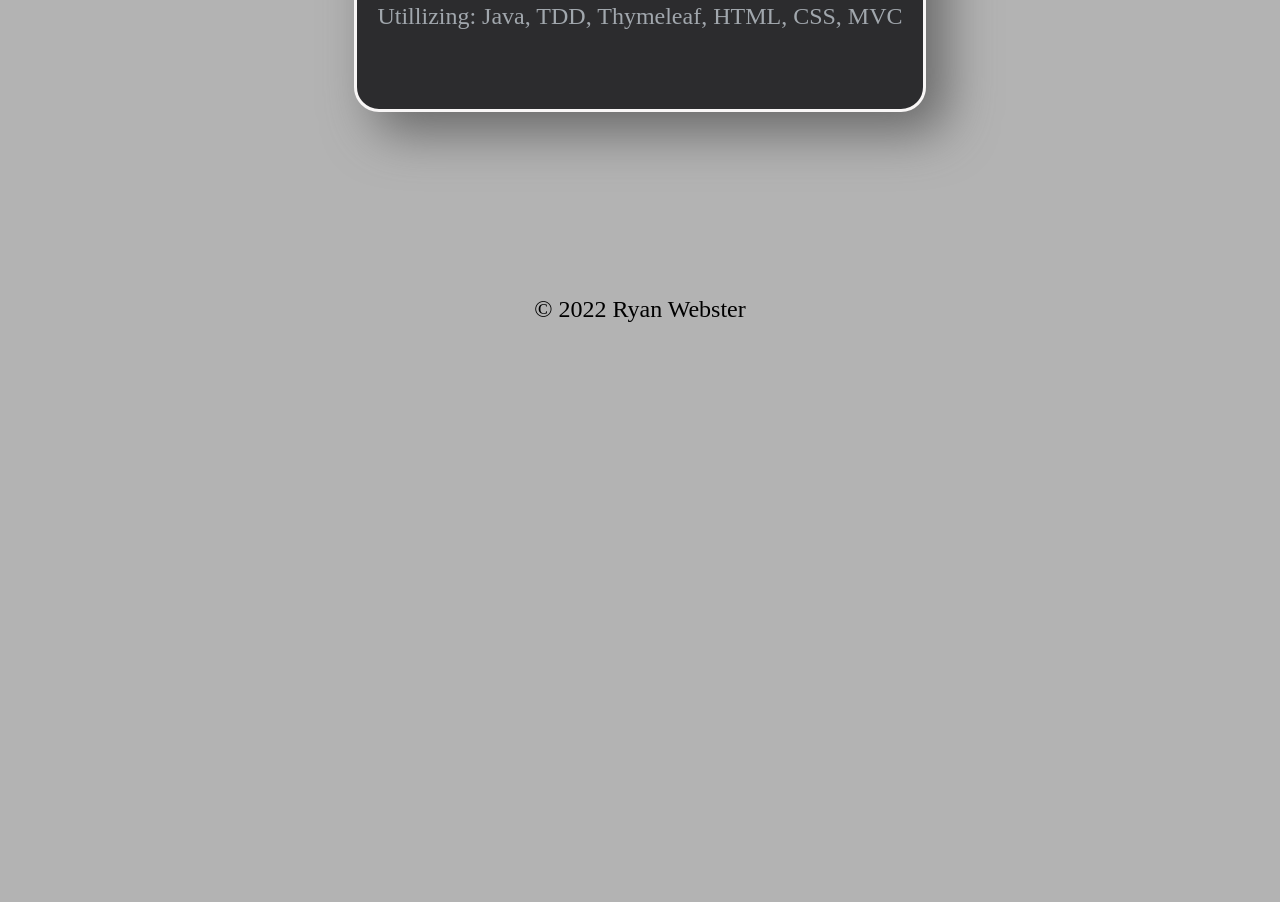
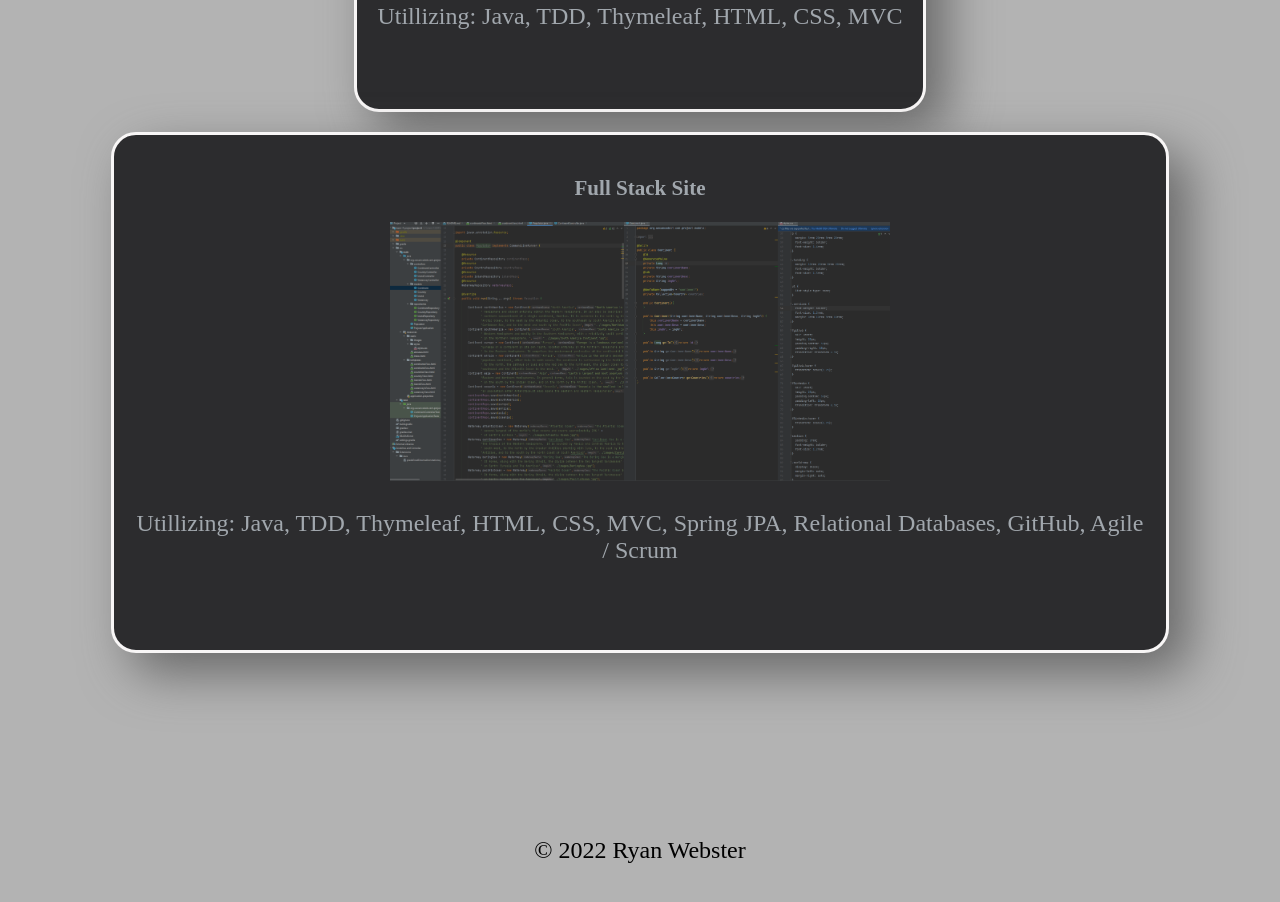
Before and after one commit to DevDad1/DevDad1.github.io, a plain HTML site: page index.html in a window 1280 px wide. Shown: the part 4219-5121 px from the top of the page. Before the commit the page ends 4609 px from the top, so only its background shows below. Drawn offline with Linux system fonts and the light colour scheme.

Commit message:
added team site

```diff
--- a/index.html
+++ b/index.html
@@ -156,6 +156,21 @@
                 </p>
               </article>
             </a>
+            <a
+            href="https://github.com/2021-October-Java-PT/team-4-project"
+          >
+            <article>
+              <h3>Full Stack Site</h3>
+              <img
+                src="Img\fullStackTeam.png"
+                alt="Full Stack Site"
+                id="img_link"
+              />
+              <p class="skills">
+                Utillizing: Java, TDD, Thymeleaf, HTML, CSS, MVC, Spring JPA, Relational Databases, GitHub, Agile / Scrum
+              </p>
+            </article>
+          </a>
           </nav>
         </section>
 
```
Also changed, not shown: Img/fullStackTeam.png (added).
